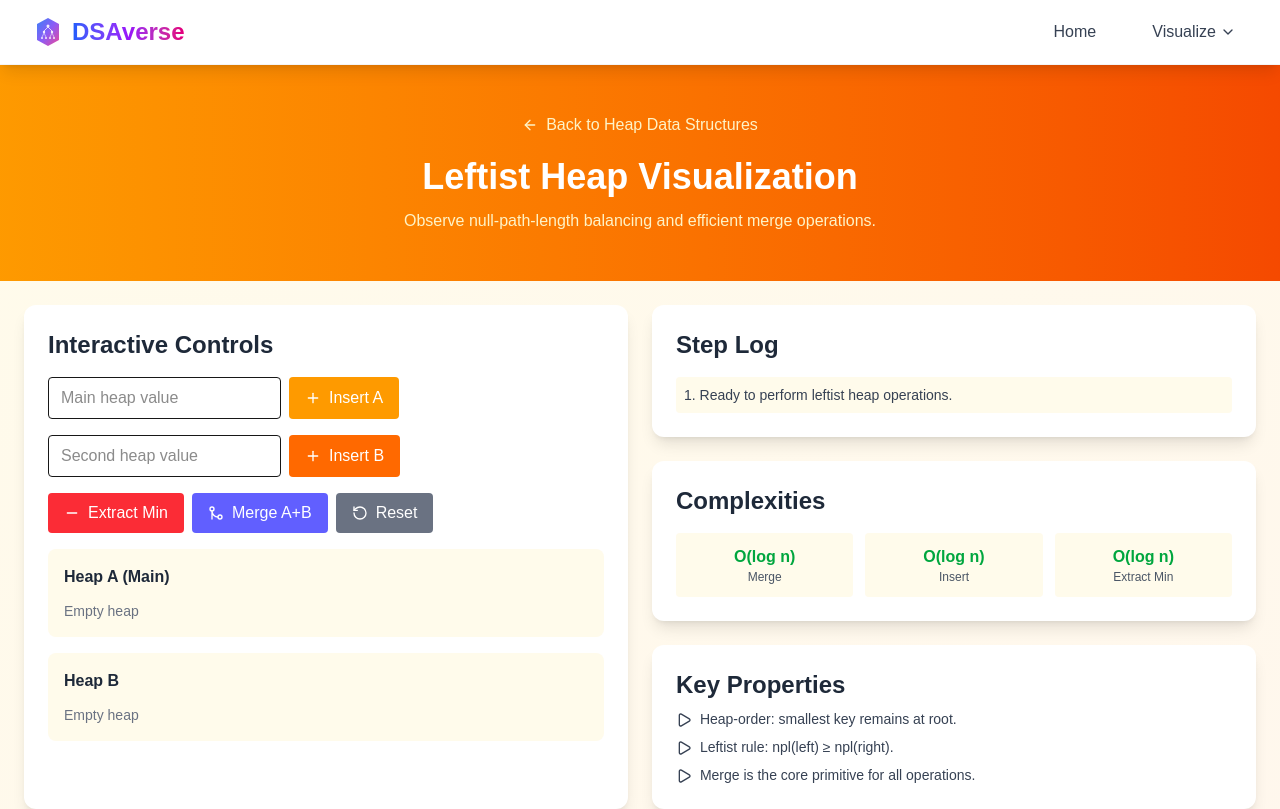
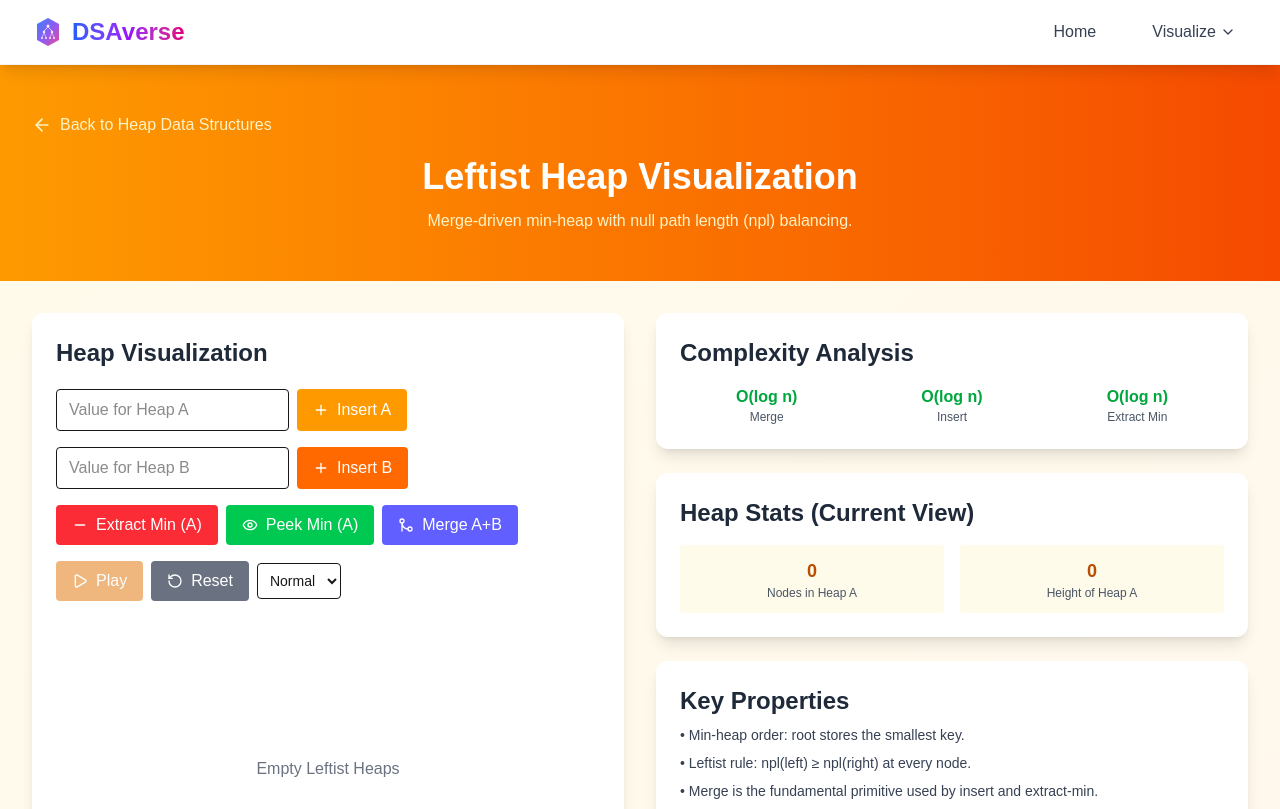
Before and after one commit to Archit1706/DSAverse, a Next.js app: page /heap-like-data-structures/leftist-heaps in a window 1280 px wide. Shown: the top 809 px of the page. Built offline with nearby package versions, Linux system fonts and the light colour scheme.

Commit message:
Refactor LeftistHeapsPage for improved functionality

```diff
--- a/app/heap-like-data-structures/leftist-heaps/page.js
+++ b/app/heap-like-data-structures/leftist-heaps/page.js
@@ -1,191 +1,378 @@
 'use client';
 
-import React, { useMemo, useState } from 'react';
-import { ArrowLeft, Plus, Minus, RotateCcw, GitMerge, Play } from 'lucide-react';
+import React, { useEffect, useState } from 'react';
+import { Play, Pause, RotateCcw, ArrowLeft, Plus, Minus, Eye, GitMerge } from 'lucide-react';
 
-const cloneNode = (node) => (node ? JSON.parse(JSON.stringify(node)) : null);
+export default function LeftistHeapsPage() {
+    const [heap, setHeap] = useState(null);
+    const [heap2, setHeap2] = useState(null);
+    const [isPlaying, setIsPlaying] = useState(false);
+    const [currentStep, setCurrentStep] = useState(0);
+    const [stepHistory, setStepHistory] = useState([]);
+    const [speed, setSpeed] = useState(1200);
+    const [inputMain, setInputMain] = useState('');
+    const [inputSecond, setInputSecond] = useState('');
+    const [nodeIdCounter, setNodeIdCounter] = useState(1);
 
-const createNode = (value) => ({ value, left: null, right: null, npl: 0 });
+    const cloneHeap = (node) => (node ? JSON.parse(JSON.stringify(node)) : null);
+
+    const createNode = (value) => ({
+        id: nodeIdCounter + Math.random(),
+        value,
+        npl: 0,
+        left: null,
+        right: null
+    });
 
     const getNpl = (node) => (node ? node.npl : -1);
 
-const mergeHeaps = (a, b, steps) => {
-  if (!a) return b;
-  if (!b) return a;
+    const mergeHeaps = (h1, h2, steps = []) => {
+        if (!h1) return h2;
+        if (!h2) return h1;
 
-  if (a.value > b.value) {
-    [a, b] = [b, a];
+        if (h1.value > h2.value) {
+            [h1, h2] = [h2, h1];
         }
 
-  steps.push(`Compare roots ${a.value} and ${b.value}. Keep ${a.value} as root.`);
-  a.right = mergeHeaps(a.right, b, steps);
+        steps.push({
+            heap: cloneHeap(h1),
+            heap2: cloneHeap(h2),
+            highlightNodes: [h1.id, h2.id],
+            phase: 'compare',
+            explanation: `🔍 Compare roots ${h1.value} and ${h2.value}; keep ${h1.value} at root.`
+        });
 
-  if (getNpl(a.left) < getNpl(a.right)) {
-    [a.left, a.right] = [a.right, a.left];
-    steps.push(`Swap children of ${a.value} to maintain leftist property.`);
+        h1.right = mergeHeaps(h1.right, h2, steps);
+
+        const leftNpl = getNpl(h1.left);
+        const rightNpl = getNpl(h1.right);
+
+        if (leftNpl < rightNpl) {
+            [h1.left, h1.right] = [h1.right, h1.left];
+            steps.push({
+                heap: cloneHeap(h1),
+                heap2: null,
+                highlightNodes: [h1.id],
+                phase: 'swap',
+                explanation: `↔️ Swap children of ${h1.value} to satisfy leftist property (npl(left) ≥ npl(right)).`
+            });
         }
 
-  a.npl = getNpl(a.right) + 1;
-  return a;
+        h1.npl = getNpl(h1.right) + 1;
+
+        steps.push({
+            heap: cloneHeap(h1),
+            heap2: null,
+            highlightNodes: [h1.id],
+            phase: 'npl',
+            explanation: `📏 Update npl(${h1.value}) = ${h1.npl}.`
+        });
+
+        return h1;
     };
 
-const toLevels = (root) => {
-  if (!root) return [];
-  const queue = [{ node: root, level: 0, pos: 0 }];
-  const levels = [];
+    const generateSteps = (operation, value = null) => {
+        const steps = [];
+        const currentHeap = cloneHeap(heap);
+        const currentHeap2 = cloneHeap(heap2);
 
-  while (queue.length) {
-    const { node, level, pos } = queue.shift();
-    if (!levels[level]) levels[level] = [];
-    levels[level].push({ node, pos });
-    if (node.left) queue.push({ node: node.left, level: level + 1, pos: pos * 2 });
-    if (node.right) queue.push({ node: node.right, level: level + 1, pos: pos * 2 + 1 });
+        if (operation === 'insertMain') {
+            const newNode = createNode(value);
+            steps.push({
+                heap: currentHeap,
+                heap2: newNode,
+                highlightNodes: [newNode.id],
+                phase: 'create',
+                explanation: `➕ Create node ${value} and merge into Heap A.`
+            });
+
+            const merged = mergeHeaps(currentHeap, newNode, steps);
+            steps.push({
+                heap: merged,
+                heap2: currentHeap2,
+                highlightNodes: [merged?.id].filter(Boolean),
+                phase: 'complete',
+                explanation: `✅ Insert ${value} complete in Heap A.`
+            });
         }
 
-  return levels;
+        if (operation === 'insertSecond') {
+            const newNode = createNode(value);
+            steps.push({
+                heap: currentHeap,
+                heap2: newNode,
+                highlightNodes: [newNode.id],
+                phase: 'create',
+                explanation: `➕ Create node ${value} and merge into Heap B.`
+            });
+
+            const mergedSecond = mergeHeaps(currentHeap2, newNode, steps);
+            steps.push({
+                heap: currentHeap,
+                heap2: mergedSecond,
+                highlightNodes: [mergedSecond?.id].filter(Boolean),
+                phase: 'complete',
+                explanation: `✅ Insert ${value} complete in Heap B.`
+            });
+        }
+
+        if (operation === 'extractMin') {
+            if (!currentHeap) {
+                steps.push({
+                    heap: currentHeap,
+                    heap2: currentHeap2,
+                    highlightNodes: [],
+                    phase: 'error',
+                    explanation: '❌ Heap A is empty. Cannot extract minimum.'
+                });
+                return steps;
+            }
+
+            steps.push({
+                heap: currentHeap,
+                heap2: currentHeap2,
+                highlightNodes: [currentHeap.id],
+                phase: 'identify',
+                explanation: `🎯 Minimum is root ${currentHeap.value}. Remove it and merge children.`
+            });
+
+            const merged = mergeHeaps(currentHeap.left, currentHeap.right, steps);
+            steps.push({
+                heap: merged,
+                heap2: currentHeap2,
+                highlightNodes: merged ? [merged.id] : [],
+                phase: 'complete',
+                explanation: `✅ Extract-min complete. Removed ${currentHeap.value}.`
+            });
+        }
+
+        if (operation === 'peek') {
+            steps.push({
+                heap: currentHeap,
+                heap2: currentHeap2,
+                highlightNodes: currentHeap ? [currentHeap.id] : [],
+                phase: currentHeap ? 'complete' : 'error',
+                explanation: currentHeap ? `👀 Minimum in Heap A is ${currentHeap.value}.` : '❌ Heap A is empty.'
+            });
+        }
+
+        if (operation === 'mergeAB') {
+            if (!currentHeap && !currentHeap2) {
+                steps.push({
+                    heap: null,
+                    heap2: null,
+                    highlightNodes: [],
+                    phase: 'error',
+                    explanation: '❌ Both heaps are empty.'
+                });
+                return steps;
+            }
+
+            steps.push({
+                heap: currentHeap,
+                heap2: currentHeap2,
+                highlightNodes: [],
+                phase: 'prepare',
+                explanation: '🔀 Merge Heap A and Heap B.'
+            });
+
+            const merged = mergeHeaps(currentHeap, currentHeap2, steps);
+            steps.push({
+                heap: merged,
+                heap2: null,
+                highlightNodes: merged ? [merged.id] : [],
+                phase: 'complete',
+                explanation: '✅ Merge complete. Result stored in Heap A.'
+            });
+        }
+
+        return steps;
     };
 
-export default function LeftistHeapsPage() {
-  const [heap, setHeap] = useState(null);
-  const [secondHeap, setSecondHeap] = useState(null);
-  const [inputValue, setInputValue] = useState('');
-  const [secondInputValue, setSecondInputValue] = useState('');
-  const [messages, setMessages] = useState(['Ready to perform leftist heap operations.']);
+    useEffect(() => {
+        if (!isPlaying || stepHistory.length === 0) return;
 
-  const insert = (target, value) => {
-    const steps = [];
-    const base = cloneNode(target);
-    const merged = mergeHeaps(base, createNode(value), steps);
-    return { merged, steps };
-  };
-
-  const handleInsertMain = () => {
-    if (inputValue === '' || Number.isNaN(Number(inputValue))) return;
-    const value = Number(inputValue);
-    const { merged, steps } = insert(heap, value);
-    setHeap(merged);
-    setMessages([`Inserted ${value} into main heap.`, ...steps]);
-    setInputValue('');
-  };
-
-  const handleInsertSecond = () => {
-    if (secondInputValue === '' || Number.isNaN(Number(secondInputValue))) return;
-    const value = Number(secondInputValue);
-    const { merged, steps } = insert(secondHeap, value);
-    setSecondHeap(merged);
-    setMessages([`Inserted ${value} into second heap.`, ...steps]);
-    setSecondInputValue('');
-  };
-
-  const handleExtractMin = () => {
-    if (!heap) {
-      setMessages(['Main heap is empty.']);
+        if (currentStep >= stepHistory.length - 1) {
+            const final = stepHistory[stepHistory.length - 1];
+            setHeap(final.heap);
+            setHeap2(final.heap2);
+            setIsPlaying(false);
             return;
         }
 
-    const steps = [`Extract min root ${heap.value}.`, 'Merge left and right subtrees.'];
-    const merged = mergeHeaps(cloneNode(heap.left), cloneNode(heap.right), steps);
-    setHeap(merged);
-    setMessages(steps);
-  };
+        const timeout = setTimeout(() => {
+            setCurrentStep((prev) => prev + 1);
+        }, speed);
 
-  const handleMergeAll = () => {
-    if (!heap && !secondHeap) {
-      setMessages(['Both heaps are empty.']);
-      return;
-    }
-    const steps = ['Merge heap A and heap B.'];
-    const merged = mergeHeaps(cloneNode(heap), cloneNode(secondHeap), steps);
-    setHeap(merged);
-    setSecondHeap(null);
-    setMessages(steps);
+        return () => clearTimeout(timeout);
+    }, [isPlaying, currentStep, stepHistory, speed]);
+
+    const startOperation = (operation, value = null) => {
+        const steps = generateSteps(operation, value);
+        setStepHistory(steps);
+        setCurrentStep(0);
+        setIsPlaying(false);
     };
 
     const reset = () => {
         setHeap(null);
-    setSecondHeap(null);
-    setMessages(['Reset complete.']);
+        setHeap2(null);
+        setStepHistory([]);
+        setCurrentStep(0);
+        setIsPlaying(false);
     };
 
-  const renderTree = (root, title) => {
-    const levels = toLevels(root);
+    const currentState = stepHistory[currentStep] || {
+        heap,
+        heap2,
+        highlightNodes: [],
+        phase: '',
+        explanation: 'Select an operation to begin visualization.'
+    };
+
+    const countNodes = (node) => (!node ? 0 : 1 + countNodes(node.left) + countNodes(node.right));
+    const heapHeight = (node) => (!node ? 0 : 1 + Math.max(heapHeight(node.left), heapHeight(node.right)));
+
+    const renderHeap = (node, x, y, level = 0, isSecondary = false) => {
+        if (!node) return [];
+
+        const elements = [];
+        const horizontalSpacing = Math.max(220 / Math.pow(2, level), 30);
+        const verticalSpacing = 74;
+        const radius = 22;
+        const highlighted = currentState.highlightNodes.includes(node.id);
+
+        const colorClass = highlighted
+            ? 'fill-yellow-300 stroke-yellow-600 animate-pulse'
+            : isSecondary
+                ? 'fill-orange-300 stroke-orange-600'
+                : 'fill-amber-300 stroke-amber-600';
+
+        if (node.left) {
+            const lx = x - horizontalSpacing;
+            const ly = y + verticalSpacing;
+            elements.push(<line key={`l-${node.id}`} x1={x} y1={y + radius} x2={lx} y2={ly - radius} className="stroke-amber-500 stroke-2" />);
+            elements.push(...renderHeap(node.left, lx, ly, level + 1, isSecondary));
+        }
+
+        if (node.right) {
+            const rx = x + horizontalSpacing;
+            const ry = y + verticalSpacing;
+            elements.push(<line key={`r-${node.id}`} x1={x} y1={y + radius} x2={rx} y2={ry - radius} className="stroke-amber-500 stroke-2" />);
+            elements.push(...renderHeap(node.right, rx, ry, level + 1, isSecondary));
+        }
+
+        elements.push(
+            <g key={`n-${node.id}`}>
+                <circle cx={x} cy={y} r={radius} className={`${colorClass} stroke-2 transition-all`} />
+                <text x={x} y={y - 3} textAnchor="middle" dominantBaseline="middle" className="text-sm font-bold fill-gray-800">{node.value}</text>
+                <text x={x} y={y + 12} textAnchor="middle" className="text-[10px] fill-gray-700">npl={node.npl}</text>
+            </g>
+        );
+
+        return elements;
+    };
+
+    const renderVisualization = () => {
+        if (!currentState.heap && !currentState.heap2) {
+            return <div className="h-72 flex items-center justify-center text-gray-500">Empty Leftist Heaps</div>;
+        }
+
+        const width = currentState.heap2 ? 1050 : 650;
         return (
-      <div className="bg-amber-50 rounded-lg p-4">
-        <h3 className="font-semibold text-gray-800 mb-3">{title}</h3>
-        {!root && <p className="text-sm text-gray-500">Empty heap</p>}
-        {levels.map((level, levelIndex) => (
-          <div key={levelIndex} className="flex justify-center gap-6 mb-3">
-            {level.map(({ node }, idx) => (
-              <div key={idx} className="bg-white border-2 border-amber-300 rounded-lg px-3 py-2 min-w-24 text-center">
-                <div className="font-bold text-gray-800">{node.value}</div>
-                <div className="text-xs text-gray-500">npl={node.npl}</div>
-              </div>
-            ))}
-          </div>
-        ))}
-      </div>
+            <svg width={width} height={420} className="mx-auto">
+                {currentState.heap && (
+                    <>
+                        <text x={currentState.heap2 ? 250 : 320} y={28} textAnchor="middle" className="fill-amber-700 font-semibold text-sm">Heap A</text>
+                        {renderHeap(currentState.heap, currentState.heap2 ? 250 : 320, 60)}
+                    </>
+                )}
+                {currentState.heap2 && (
+                    <>
+                        <text x={760} y={28} textAnchor="middle" className="fill-orange-700 font-semibold text-sm">Heap B</text>
+                        {renderHeap(currentState.heap2, 760, 60, 0, true)}
+                    </>
+                )}
+            </svg>
         );
     };
 
-  const complexity = useMemo(() => [
-    { op: 'Merge', val: 'O(log n)' },
-    { op: 'Insert', val: 'O(log n)' },
-    { op: 'Extract Min', val: 'O(log n)' },
-  ], []);
-
     return (
         <div className="min-h-screen bg-gradient-to-br from-amber-50 to-orange-50">
-      <div className="bg-gradient-to-r from-amber-500 to-orange-600 text-white py-12 px-6 text-center">
+            <div className="bg-gradient-to-r from-amber-500 to-orange-600 text-white">
+                <div className="max-w-7xl mx-auto px-4 sm:px-6 lg:px-8 py-12">
                     <a href="/heap-like-data-structures" className="inline-flex items-center text-amber-100 hover:text-white mb-5">
-          <ArrowLeft className="h-4 w-4 mr-2" /> Back to Heap Data Structures
+                        <ArrowLeft className="h-5 w-5 mr-2" /> Back to Heap Data Structures
                     </a>
-        <h1 className="text-4xl font-bold">Leftist Heap Visualization</h1>
-        <p className="mt-3 text-amber-100">Observe null-path-length balancing and efficient merge operations.</p>
+                    <h1 className="text-4xl font-bold text-center">Leftist Heap Visualization</h1>
+                    <p className="text-center text-amber-100 mt-3">Merge-driven min-heap with null path length (npl) balancing.</p>
+                </div>
             </div>
 
-      <div className="max-w-7xl mx-auto p-6 grid lg:grid-cols-2 gap-6">
-        <div className="bg-white rounded-xl shadow-lg p-6 space-y-4">
-          <h2 className="text-2xl font-bold text-gray-800">Interactive Controls</h2>
+            <div className="max-w-7xl mx-auto px-4 sm:px-6 lg:px-8 py-8 grid grid-cols-1 lg:grid-cols-2 gap-8">
+                <div className="bg-white rounded-xl shadow-lg p-6">
+                    <h2 className="text-2xl font-bold text-gray-800 mb-5">Heap Visualization</h2>
+
+                    <div className="space-y-4 mb-6">
                         <div className="flex flex-wrap gap-2">
-            <input type="number" value={inputValue} onChange={(e) => setInputValue(e.target.value)} placeholder="Main heap value" className="border rounded px-3 py-2" />
-            <button onClick={handleInsertMain} className="bg-amber-500 text-white px-4 py-2 rounded flex items-center gap-2"><Plus className="h-4 w-4" />Insert A</button>
+                            <input value={inputMain} onChange={(e) => setInputMain(e.target.value)} type="number" placeholder="Value for Heap A" className="px-3 py-2 border rounded" />
+                            <button onClick={() => { if (inputMain !== '') { startOperation('insertMain', Number(inputMain)); setInputMain(''); setNodeIdCounter((v) => v + 1); } }} className="bg-amber-500 hover:bg-amber-600 text-white px-4 py-2 rounded flex items-center gap-2"><Plus className="h-4 w-4" />Insert A</button>
                         </div>
+
                         <div className="flex flex-wrap gap-2">
-            <input type="number" value={secondInputValue} onChange={(e) => setSecondInputValue(e.target.value)} placeholder="Second heap value" className="border rounded px-3 py-2" />
-            <button onClick={handleInsertSecond} className="bg-orange-500 text-white px-4 py-2 rounded flex items-center gap-2"><Plus className="h-4 w-4" />Insert B</button>
+                            <input value={inputSecond} onChange={(e) => setInputSecond(e.target.value)} type="number" placeholder="Value for Heap B" className="px-3 py-2 border rounded" />
+                            <button onClick={() => { if (inputSecond !== '') { startOperation('insertSecond', Number(inputSecond)); setInputSecond(''); setNodeIdCounter((v) => v + 1); } }} className="bg-orange-500 hover:bg-orange-600 text-white px-4 py-2 rounded flex items-center gap-2"><Plus className="h-4 w-4" />Insert B</button>
                         </div>
+
                         <div className="flex flex-wrap gap-2">
-            <button onClick={handleExtractMin} className="bg-red-500 text-white px-4 py-2 rounded flex items-center gap-2"><Minus className="h-4 w-4" />Extract Min</button>
-            <button onClick={handleMergeAll} className="bg-indigo-500 text-white px-4 py-2 rounded flex items-center gap-2"><GitMerge className="h-4 w-4" />Merge A+B</button>
-            <button onClick={reset} className="bg-gray-500 text-white px-4 py-2 rounded flex items-center gap-2"><RotateCcw className="h-4 w-4" />Reset</button>
+                            <button onClick={() => startOperation('extractMin')} className="bg-red-500 hover:bg-red-600 text-white px-4 py-2 rounded flex items-center gap-2"><Minus className="h-4 w-4" />Extract Min (A)</button>
+                            <button onClick={() => startOperation('peek')} className="bg-green-500 hover:bg-green-600 text-white px-4 py-2 rounded flex items-center gap-2"><Eye className="h-4 w-4" />Peek Min (A)</button>
+                            <button onClick={() => startOperation('mergeAB')} className="bg-indigo-500 hover:bg-indigo-600 text-white px-4 py-2 rounded flex items-center gap-2"><GitMerge className="h-4 w-4" />Merge A+B</button>
                         </div>
-          {renderTree(heap, 'Heap A (Main)')}
-          {renderTree(secondHeap, 'Heap B')}
+
+                        <div className="flex flex-wrap gap-2 items-center">
+                            <button onClick={() => setIsPlaying((v) => !v)} disabled={stepHistory.length === 0} className="bg-amber-600 hover:bg-amber-700 text-white px-4 py-2 rounded flex items-center gap-2 disabled:opacity-50">
+                                {isPlaying ? <Pause className="h-4 w-4" /> : <Play className="h-4 w-4" />} {isPlaying ? 'Pause' : 'Play'}
+                            </button>
+                            <button onClick={reset} className="bg-gray-500 hover:bg-gray-600 text-white px-4 py-2 rounded flex items-center gap-2"><RotateCcw className="h-4 w-4" />Reset</button>
+                            <select value={speed} onChange={(e) => setSpeed(Number(e.target.value))} className="border rounded px-2 py-2 text-sm">
+                                <option value={1800}>Slow</option>
+                                <option value={1200}>Normal</option>
+                                <option value={700}>Fast</option>
+                            </select>
+                        </div>
+                    </div>
+
+                    <div className="overflow-x-auto">{renderVisualization()}</div>
+
+                    <div className="mt-4 bg-amber-50 border border-amber-200 rounded-lg p-4">
+                        <h3 className="font-semibold text-amber-800 mb-1">Current Step</h3>
+                        <p className="text-amber-700 text-sm">{currentState.explanation}</p>
+                        {stepHistory.length > 0 && <p className="text-xs text-amber-600 mt-2">Step {currentStep + 1} of {stepHistory.length}</p>}
+                    </div>
                 </div>
 
                 <div className="space-y-6">
                     <div className="bg-white rounded-xl shadow-lg p-6">
-            <h2 className="text-2xl font-bold text-gray-800 mb-4">Step Log</h2>
-            <div className="space-y-2">
-              {messages.map((msg, i) => <div key={i} className="text-sm text-gray-700 bg-amber-50 rounded p-2">{i + 1}. {msg}</div>)}
+                        <h2 className="text-2xl font-bold text-gray-800 mb-4">Complexity Analysis</h2>
+                        <div className="grid grid-cols-3 gap-3 text-center">
+                            <div><div className="text-green-600 font-bold">O(log n)</div><div className="text-xs text-gray-600">Merge</div></div>
+                            <div><div className="text-green-600 font-bold">O(log n)</div><div className="text-xs text-gray-600">Insert</div></div>
+                            <div><div className="text-green-600 font-bold">O(log n)</div><div className="text-xs text-gray-600">Extract Min</div></div>
                         </div>
                     </div>
                     <div className="bg-white rounded-xl shadow-lg p-6">
-            <h2 className="text-2xl font-bold text-gray-800 mb-4">Complexities</h2>
-            <div className="grid grid-cols-3 gap-3">
-              {complexity.map((c) => (
-                <div key={c.op} className="text-center bg-amber-50 rounded p-3">
-                  <div className="font-bold text-green-600">{c.val}</div>
-                  <div className="text-xs text-gray-600">{c.op}</div>
-                </div>
-              ))}
+                        <h2 className="text-2xl font-bold text-gray-800 mb-4">Heap Stats (Current View)</h2>
+                        <div className="grid grid-cols-2 gap-4">
+                            <div className="bg-amber-50 rounded p-3 text-center"><div className="text-lg font-bold text-amber-700">{countNodes(currentState.heap)}</div><div className="text-xs text-gray-600">Nodes in Heap A</div></div>
+                            <div className="bg-amber-50 rounded p-3 text-center"><div className="text-lg font-bold text-amber-700">{heapHeight(currentState.heap)}</div><div className="text-xs text-gray-600">Height of Heap A</div></div>
                         </div>
                     </div>
                     <div className="bg-white rounded-xl shadow-lg p-6 text-sm text-gray-700 space-y-2">
                         <h2 className="text-2xl font-bold text-gray-800 mb-2">Key Properties</h2>
-            <p><Play className="inline h-4 w-4 mr-1" /> Heap-order: smallest key remains at root.</p>
-            <p><Play className="inline h-4 w-4 mr-1" /> Leftist rule: npl(left) ≥ npl(right).</p>
-            <p><Play className="inline h-4 w-4 mr-1" /> Merge is the core primitive for all operations.</p>
+                        <p>• Min-heap order: root stores the smallest key.</p>
+                        <p>• Leftist rule: npl(left) ≥ npl(right) at every node.</p>
+                        <p>• Merge is the fundamental primitive used by insert and extract-min.</p>
                     </div>
                 </div>
             </div>
```
Lines whose indentation alone changed are shown as unchanged.
